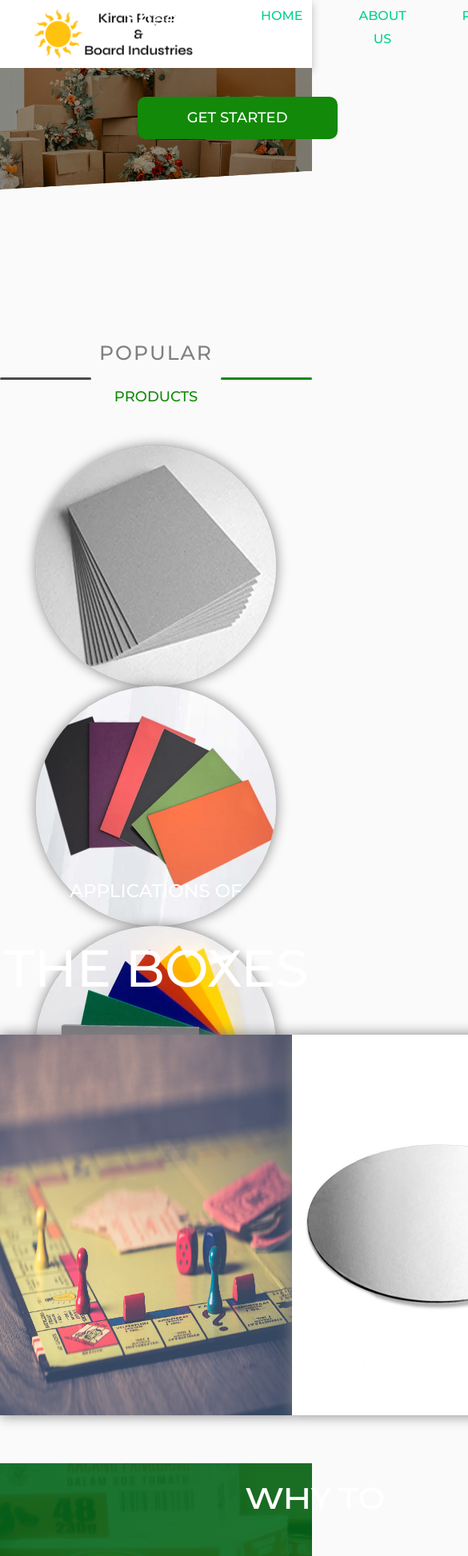
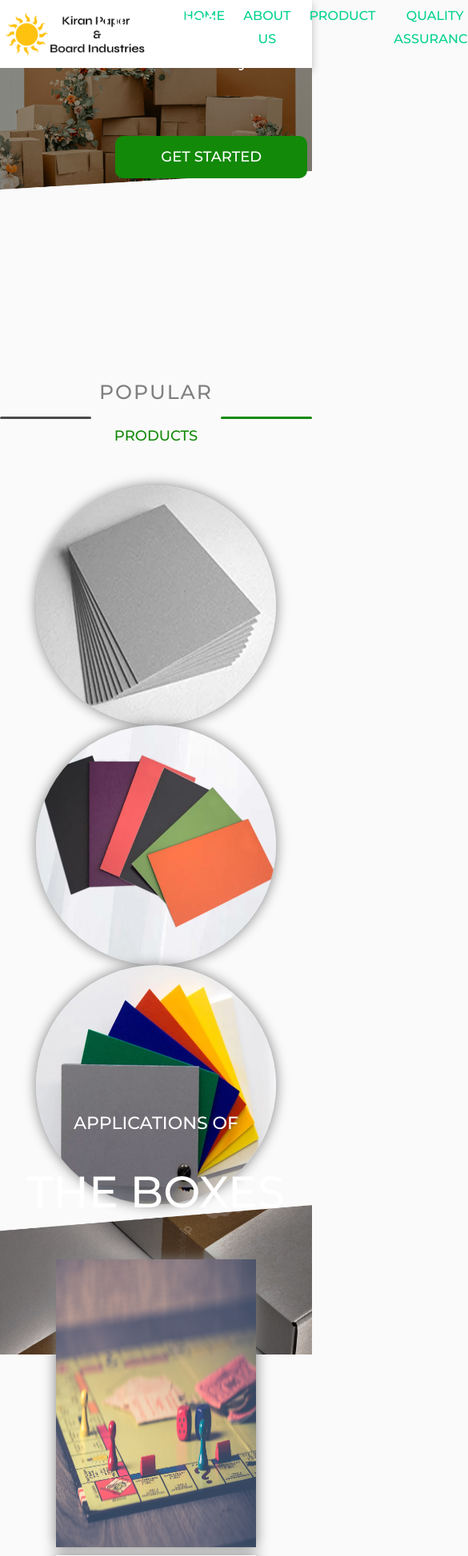
Before and after one commit to pratiknikat/Kiran-Paper-Mill, a React (Create React App) app: page / in a window 390 px wide. Shown: the top 1946 px of the page at 80% size, 585 px wide, since content can reach past the window. Built offline with nearby package versions, Linux system fonts and the light colour scheme.

Commit message:
Home page responsiveness till 700px

```diff
--- a/src/assets/Box.css
+++ b/src/assets/Box.css
@@ -1,6 +1,23 @@
 .box-image{
-    height: 474px;
-    width: 365px;
+    height: 474px !important;
+    width: 365px !important;
     box-shadow: grey 0px 0px 16px 0px;
     transition: 2s;
 }
+
+/* Size 1100 */
+@media (max-width:1100px){
+    .box-image{
+        width: 300px !important;
+        height: 380px !important;
+    }
+}
+
+/* Size 800 */
+@media (max-width:800px){
+    .box-image{
+        width: 250px !important;
+        height: 360px !important;
+        margin-top: 10px;
+    }
+}
--- a/src/assets/Header.css
+++ b/src/assets/Header.css
@@ -31,3 +31,44 @@
     cursor: pointer;
     text-decoration: none;
 }
+
+
+/* Size 1100 */
+@media (max-width:1100px){
+    .nav-bar ul{
+        margin-left: 5%;
+    }
+    .nav-bar ul li{
+        margin-right: 50px;
+    }
+}
+
+/* Size 950 */
+@media (max-width:950px){
+    .nav-bar img{
+        margin-left: 20px;
+        width: 200px;
+        height: 60px;
+    }
+    .nav-bar ul{
+        margin-left: 3%;
+    }
+    .nav-bar ul li{
+        margin-right: 40px;
+    }
+}
+
+/* Size 800 */
+@media (max-width:800px){
+    .nav-bar img{
+        margin-left: 5px;
+        width: 188px;
+        height: 58px;
+    }
+    .nav-bar ul{
+        margin-left: 1%;
+    }
+    .nav-bar ul li{
+        margin-right: 23px;
+    }
+}
--- a/src/assets/Home.css
+++ b/src/assets/Home.css
@@ -147,4 +147,52 @@
     align-items: flex-start;
     margin-top: -550px;
     margin-bottom: 60px;
+    flex-wrap: wrap;
 }
+
+/* Size 1200 */
+@media only screen and (max-width: 1200px){
+    #p1{
+        margin-top: 100px;
+    }
+}
+
+/* Size 1000 */
+@media (max-width:1000px){
+    .banner h1 {
+        font-size: 30px;
+        margin-bottom: 15px;
+        margin-top: 80px;
+    }
+    .banner h2 {
+        font-size: 20px;
+    }
+    .banner-button {
+        width: 240px;
+        font-size: 18px;
+        left: 40%;
+    }
+    #p1{
+        margin-top: 200px;
+        font-size: 22px;
+    }
+    #p2 {
+        font-size: 59px;
+    }
+}
+
+/* Size 800 */
+@media (max-width:800px){
+    .banner h1 {
+        margin-top: 140px;
+    }
+    .banner-button {
+        left: 37%;
+    }
+    #p1{
+        margin-top: 250px;
+    }
+    #p2 {
+        font-size: 55px;
+    }
+}
```
